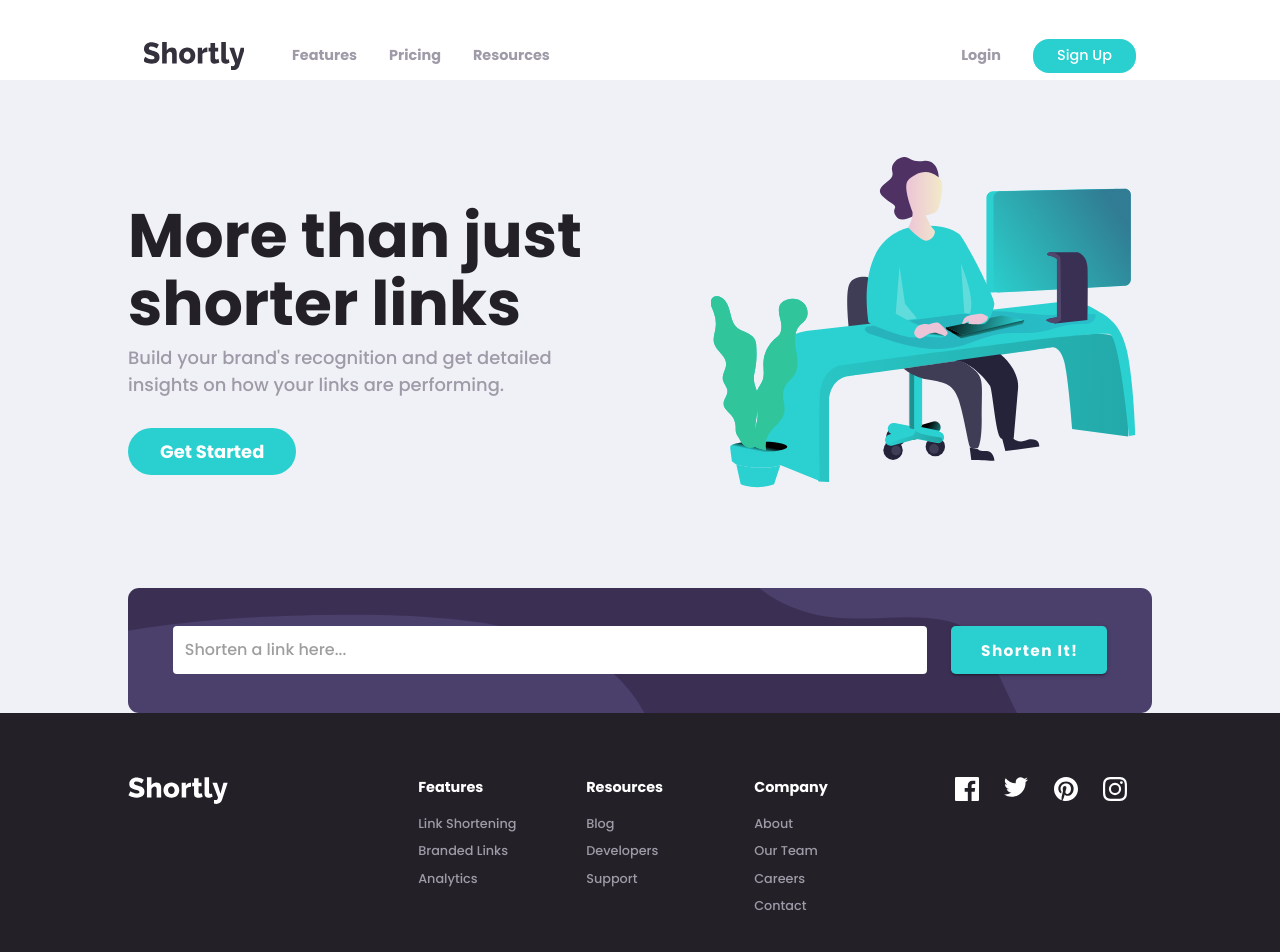
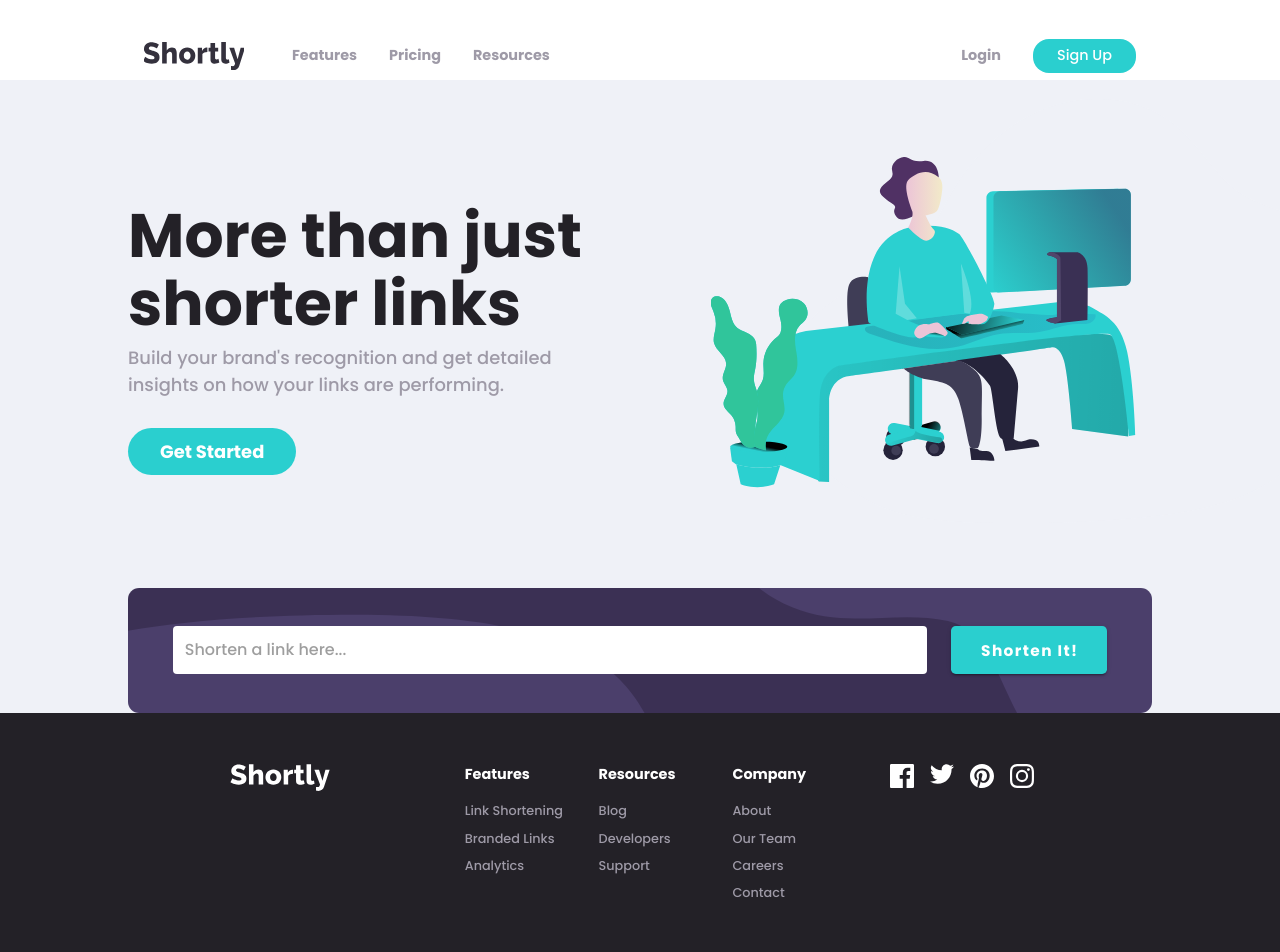
Before and after one commit to HenriqueAmorim20/shortly, a Nuxt app: page / in a window 1280 px wide. Shown: the top 952 px of the page. Built offline with nearby package versions, Linux system fonts and the light colour scheme.

Commit message:
footer width adjustment

```diff
--- a/layouts/footer.vue
+++ b/layouts/footer.vue
@@ -1,5 +1,5 @@
 <template>
-  <div>
+  <div class="main">
     <footer class="footer">
       <section class="logo">
         <v-img class="logo-img" :src="require('@/static/logo.svg')"></v-img>
@@ -74,9 +74,14 @@ export default {
 };
 </script>
 <style scoped>
+.main {
+  background-color: var(--VeryDarkViolet);
+}
 .footer {
-  background-color: var(--VeryDarkViolet);
   display: grid;
+  max-width: 1440px;
+  width: 100%;
+  margin: 0 auto;
   grid-template-columns: 0.6fr 1.1fr 0.5fr;
   gap: 1.5rem;
   padding: 5% 10%;
```
